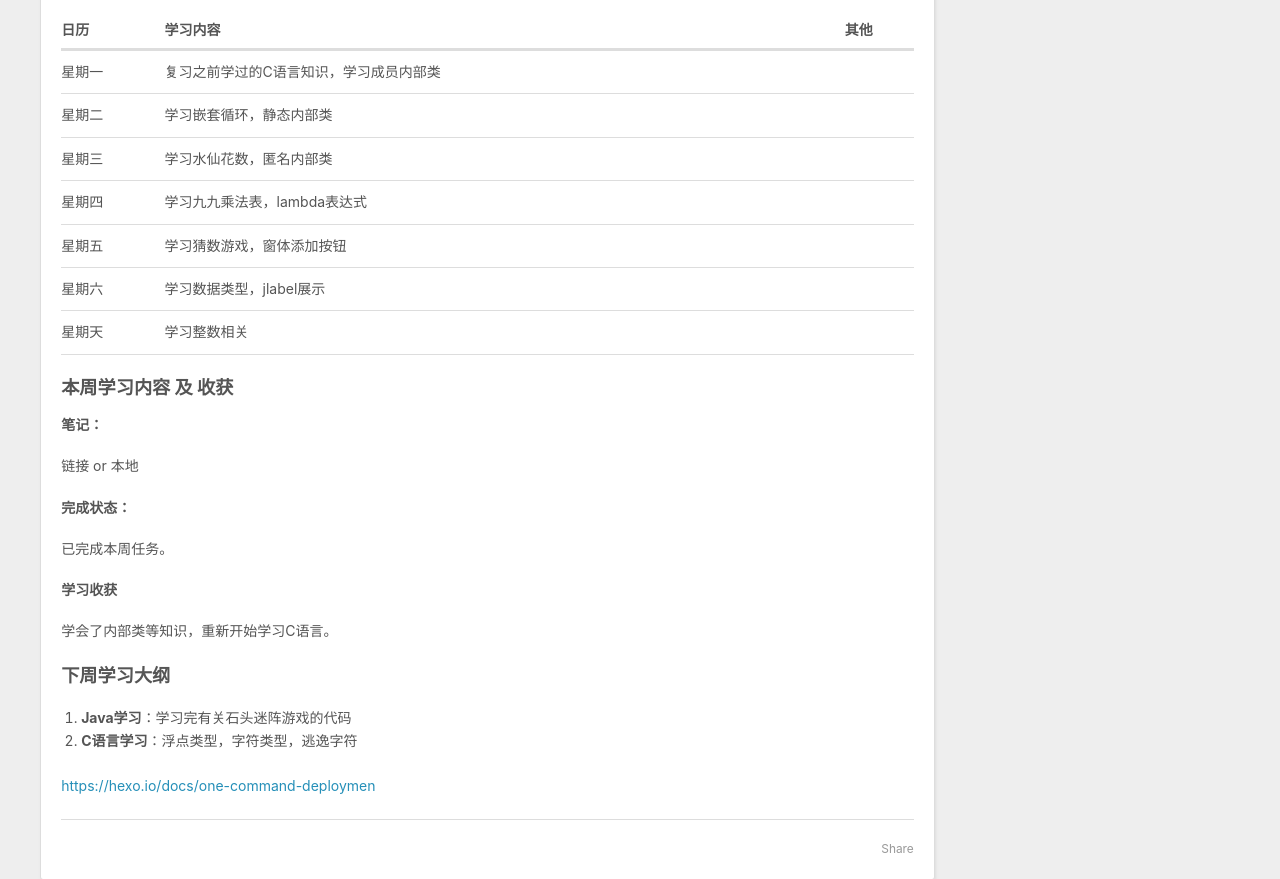
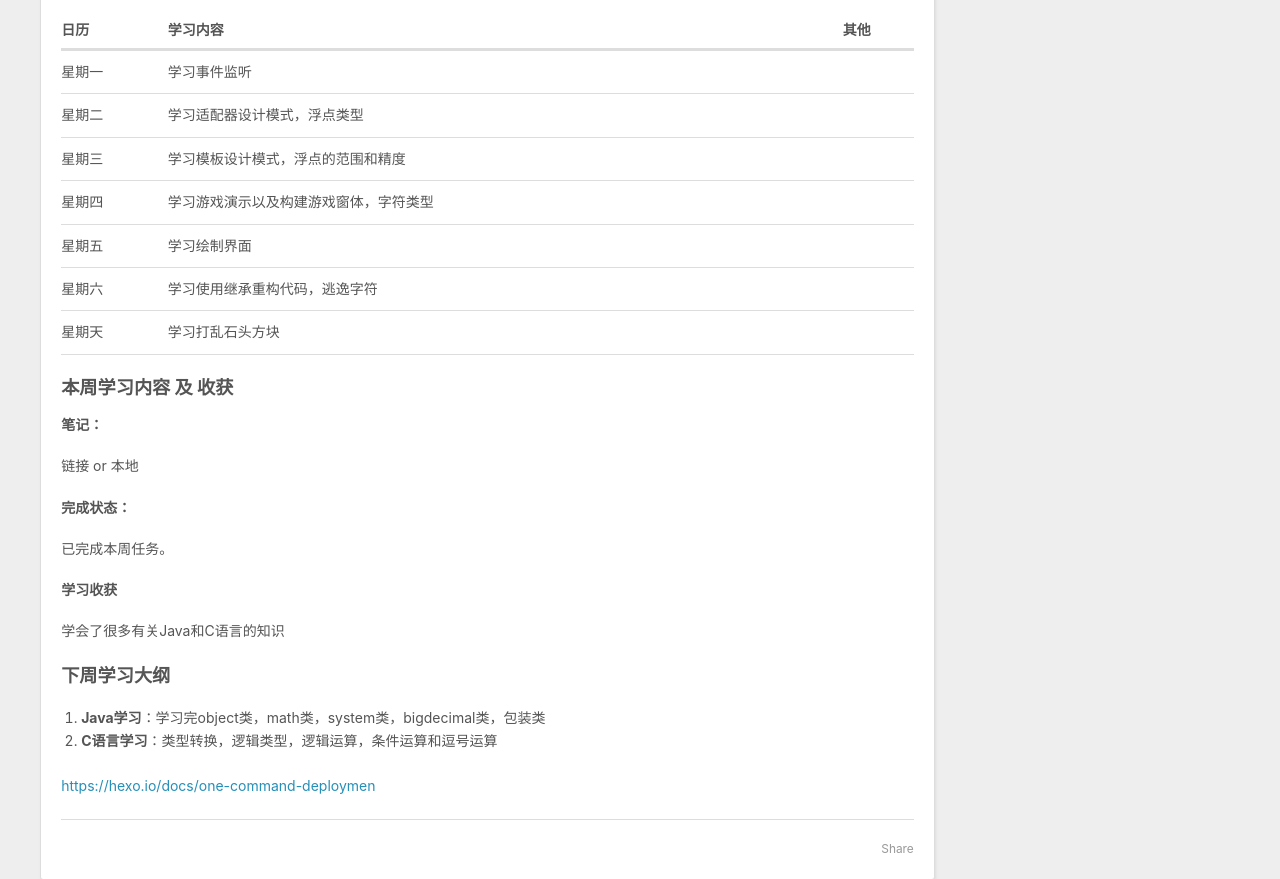
Before and after one commit to rat-in-gutter/rat-in-gutter.github.io, a plain HTML site: page index.html in a window 1280 px wide. Shown: the part 673-1552 px from the top of the page. Drawn offline with Linux system fonts and the light colour scheme.

Commit message:
Site updated: 2024-01-28 19:12:09

```diff
--- a/index.html
+++ b/index.html
@@ -75,9 +75,9 @@
       <div class="outer">
         <section id="main">
 
-    <article id="post-weekthree" class="h-entry article article-type-post" itemprop="blogPost" itemscope itemtype="https://schema.org/BlogPosting">
+    <article id="post-weekfour" class="h-entry article article-type-post" itemprop="blogPost" itemscope itemtype="https://schema.org/BlogPosting">
   <div class="article-meta">
-    <a href="/2024/01/21/weekthree/" class="article-date">
+    <a href="/2024/01/21/weekfour/" class="article-date">
   <time class="dt-published" datetime="2024-01-21T12:28:07.642Z" itemprop="datePublished">2024-01-21</time>
 </a>
 
@@ -100,53 +100,53 @@
 </thead>
 <tbody><tr>
 <td>星期一</td>
-<td>复习之前学过的C语言知识，学习成员内部类</td>
+<td>学习事件监听</td>
 <td></td>
 </tr>
 <tr>
 <td>星期二</td>
-<td>学习嵌套循环，静态内部类</td>
+<td>学习适配器设计模式，浮点类型</td>
 <td></td>
 </tr>
 <tr>
 <td>星期三</td>
-<td>学习水仙花数，匿名内部类</td>
+<td>学习模板设计模式，浮点的范围和精度</td>
 <td></td>
 </tr>
 <tr>
 <td>星期四</td>
-<td>学习九九乘法表，lambda表达式</td>
+<td>学习游戏演示以及构建游戏窗体，字符类型</td>
 <td></td>
 </tr>
 <tr>
 <td>星期五</td>
-<td>学习猜数游戏，窗体添加按钮</td>
+<td>学习绘制界面</td>
 <td></td>
 </tr>
 <tr>
 <td>星期六</td>
-<td>学习数据类型，jlabel展示</td>
+<td>学习使用继承重构代码，逃逸字符</td>
 <td></td>
 </tr>
 <tr>
 <td>星期天</td>
-<td>学习整数相关</td>
+<td>学习打乱石头方块</td>
 <td></td>
 </tr>
 </tbody></table>
 <h3 id="本周学习内容-及-收获"><a href="#本周学习内容-及-收获" class="headerlink" title="本周学习内容 及 收获"></a>本周学习内容 及 收获</h3><h5 id="笔记："><a href="#笔记：" class="headerlink" title="笔记："></a>笔记：</h5><p>链接 or 本地</p>
 <h5 id="完成状态："><a href="#完成状态：" class="headerlink" title="完成状态："></a>完成状态：</h5><p>已完成本周任务。</p>
-<h5 id=""><a href="#" class="headerlink" title=""></a></h5><h5 id="学习收获"><a href="#学习收获" class="headerlink" title="学习收获"></a>学习收获</h5><p>学会了内部类等知识，重新开始学习C语言。</p>
+<h5 id=""><a href="#" class="headerlink" title=""></a></h5><h5 id="学习收获"><a href="#学习收获" class="headerlink" title="学习收获"></a>学习收获</h5><p>学会了很多有关Java和C语言的知识</p>
 <h3 id="下周学习大纲"><a href="#下周学习大纲" class="headerlink" title="下周学习大纲"></a>下周学习大纲</h3><ol>
-<li><strong>Java学习</strong>：学习完有关石头迷阵游戏的代码</li>
-<li><strong>C语言学习</strong>：浮点类型，字符类型，逃逸字符</li>
+<li><strong>Java学习</strong>：学习完object类，math类，system类，bigdecimal类，包装类</li>
+<li><strong>C语言学习</strong>：类型转换，逻辑类型，逻辑运算，条件运算和逗号运算</li>
 </ol>
 <p><a target="_blank" rel="noopener" href="https://hexo.io/docs/one-command-deploymen">https://hexo.io/docs/one-command-deploymen</a></p>
 
 
     </div>
     <footer class="article-footer">
-      <a data-url="http://example.com/2024/01/21/weekthree/" data-id="clrnixyrs0005sgwlgz5f2log" data-title="" class="article-share-link"><span class="fa fa-share">Share</span></a>
+      <a data-url="http://example.com/2024/01/21/weekfour/" data-id="clrxei4ne0000scwl5n0g7rv7" data-title="" class="article-share-link"><span class="fa fa-share">Share</span></a>
 
 
 
@@ -418,7 +418,7 @@
       <ul>
 
           <li>
-            <a href="/2024/01/21/weekthree/">(no title)</a>
+            <a href="/2024/01/21/weekfour/">(no title)</a>
           </li>
 
           <li>
```
Also changed, not shown: 2023/12/17/hello-world/index.html (+1 -1 lines), 2023/12/24/Study-Weekly/index.html (+1 -1 lines), 2023/12/24/Week/index.html (+2 -2 lines), 2023/12/24/study-in-monday/index.html (+1 -1 lines), 2024/01/21/weekfour/index.html (renamed from 2024/01/21/weekthree/index.html, +18 -18 lines), archives/2023/12/index.html (+1 -1 lines), archives/2023/index.html (+1 -1 lines), archives/2024/01/index.html (+2 -2 lines), archives/2024/index.html (+2 -2 lines), archives/index.html (+2 -2 lines), categories/index.html (+1 -1 lines).
